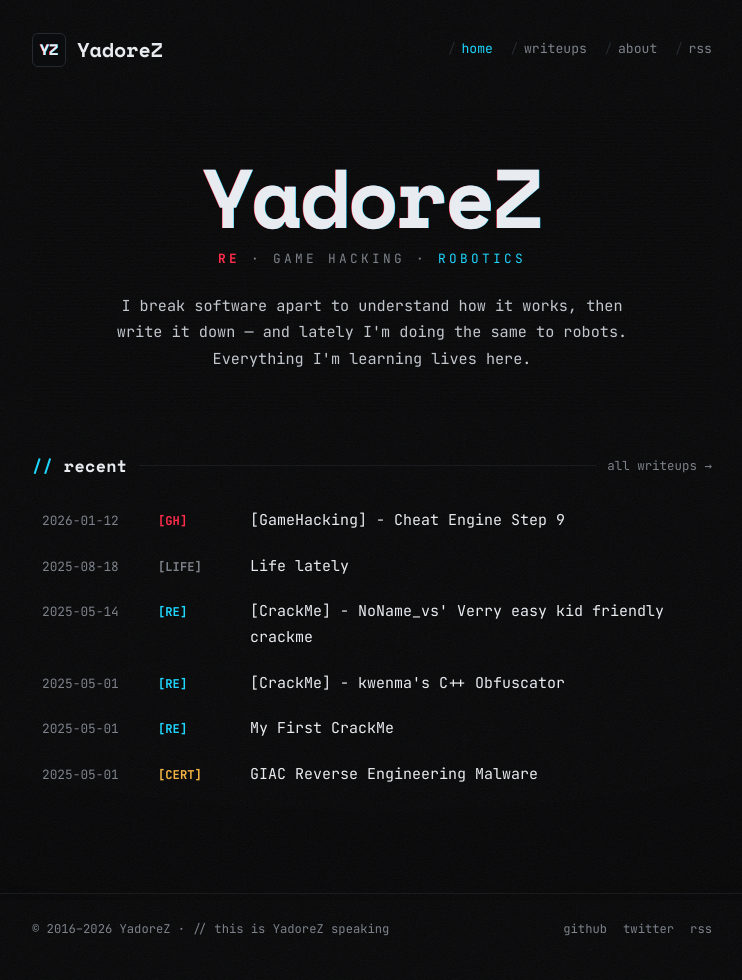
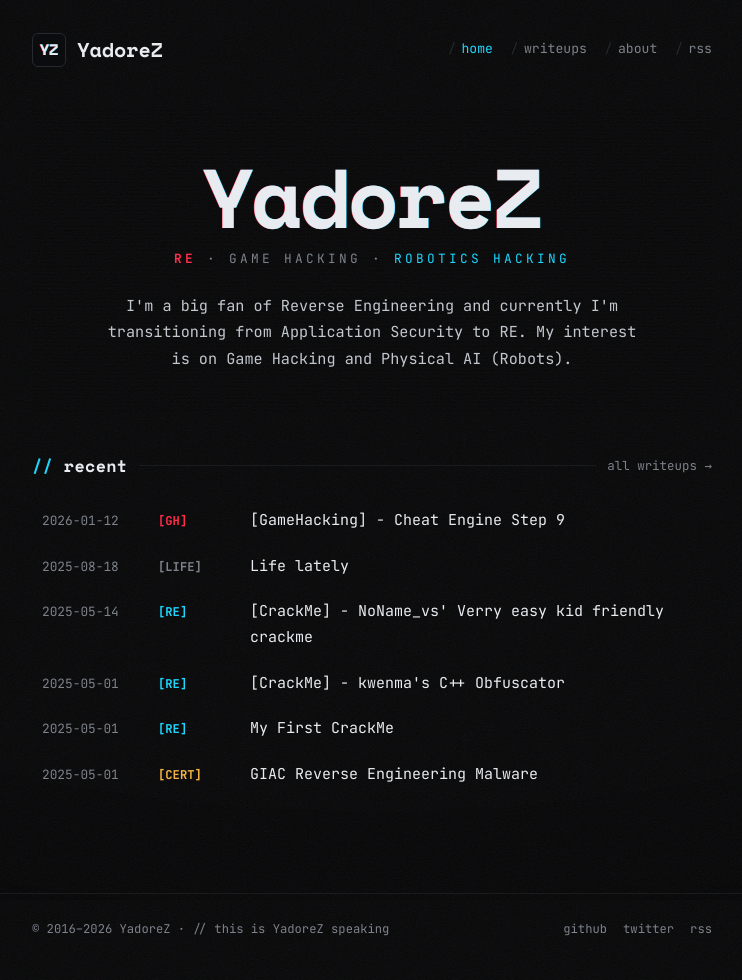
Before and after one commit to zerodaygamer/zerodaygamer.github.io, a Jekyll site: the page built from index.html, in a window 1280 px wide. Shown: the whole page, without its empty margins (268-1010 px from the left). Built offline with Jekyll 4.4.1, drawn with Linux system fonts in a browser that asks for light colours.

Commit message:
Modify description

```diff
--- a/index.html
+++ b/index.html
@@ -4,9 +4,8 @@ title: home
 ---
 <section class="hero">
   <h1 class="hero__mark glitch" data-text="YadoreZ">YadoreZ</h1>
-  <p class="hero__tag"><b>RE</b> · game hacking · <i>robotics</i></p>
-  <p class="hero__blurb">I break software apart to understand how it works, then write it down —
-    and lately I'm doing the same to robots. Everything I'm learning lives here.</p>
+  <p class="hero__tag"><b>RE</b> · game hacking · <i>robotics hacking</i></p>
+  <p class="hero__blurb">I'm a big fan of Reverse Engineering and currently I'm transitioning from Application Security to RE. My interest is on Game Hacking and Physical AI (Robots).</p>
 </section>
 
 <div class="section-head">
```
